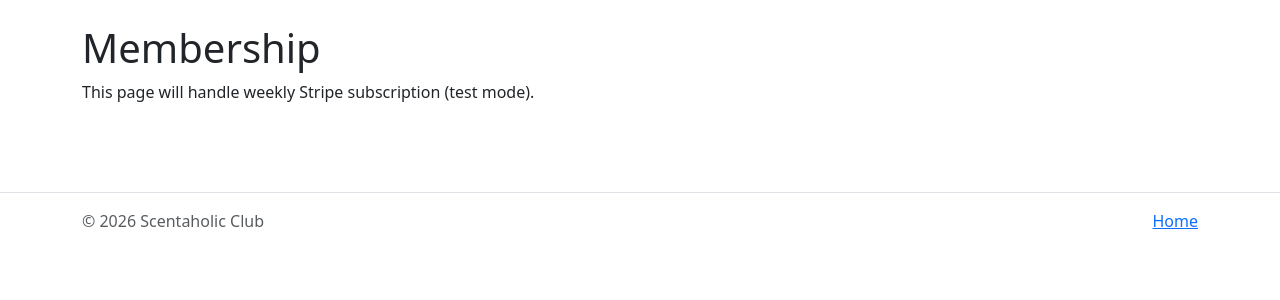
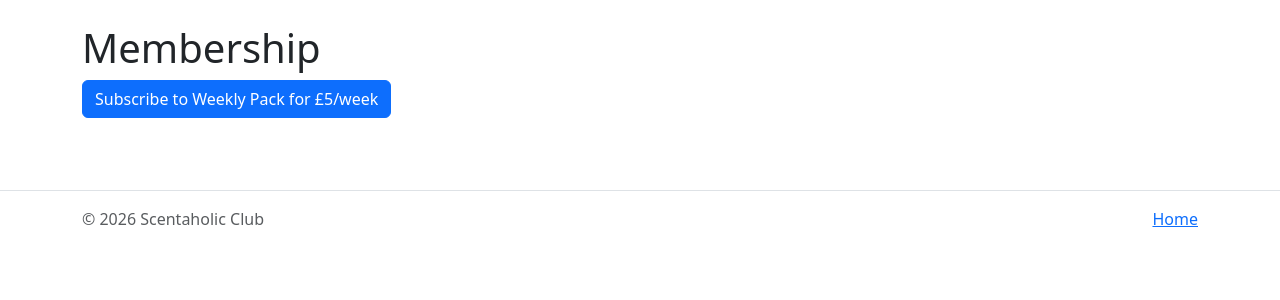
Before and after one commit to AlexandraSelby/scentaholic-club, a Django app: page /membership/ in a window 1280 px wide. Shown: the part 57-357 px from the top of the page. Run offline with Django 5.2, Linux system fonts and the light colour scheme; parts of the project's set-up code (start-up, migrations or seed data) failed here and were passed over.

Commit message:
Use POST form for Stripe checkout instead of GET link

```diff
--- a/templates/checkout/membership_home.html
+++ b/templates/checkout/membership_home.html
@@ -2,5 +2,11 @@
 {% block title %}Membership | Scentaholic Club{% endblock %}
 {% block content %}
 <h1>Membership</h1>
-<p>This page will handle weekly Stripe subscription (test mode).</p>
+<form action="{% url 'create_checkout' %}" method="POST">
+  {% csrf_token %}
+  <button class="btn btn-primary">
+    Subscribe to Weekly Pack for £5/week
+  </button>
+</form>
+
 {% endblock %}
```
